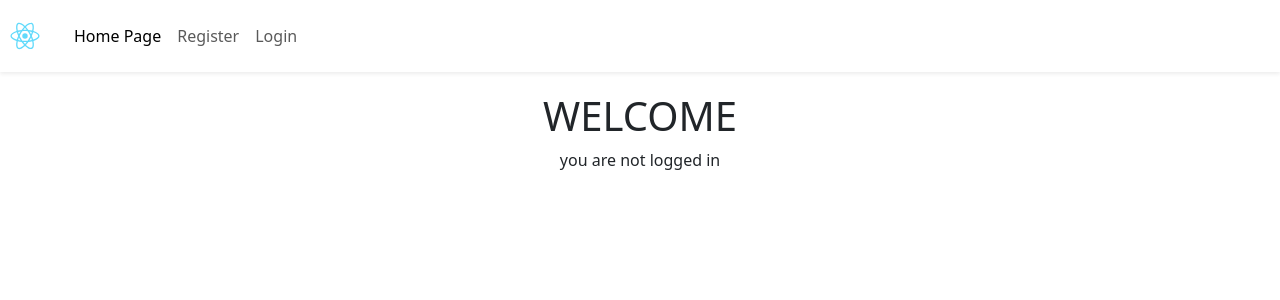
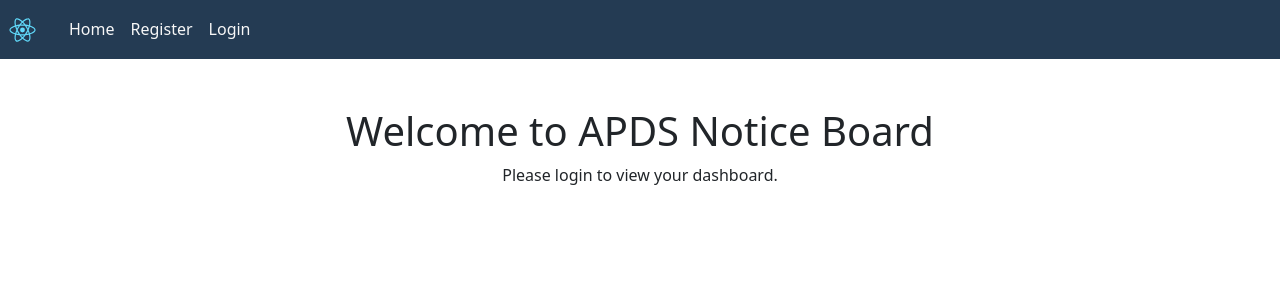
Before and after one commit to APDS-POE-MRJL/APDS-POE, a React (Create React App) app in the folder frontend/: page / in a window 1280 px wide. Shown: the top 300 px of the page. Built offline with nearby package versions, Linux system fonts and the light colour scheme.

Commit message:
frontend updated

```diff
--- a/frontend/src/App.css
+++ b/frontend/src/App.css
@@ -1,38 +1,60 @@
-.App {
-  text-align: center;
+/* General layout and typography */
+body {
+  font-family: 'Roboto', sans-serif;
+  background-color: #f7f7f7;
+  color: #333;
 }
 
-.App-logo {
-  height: 40vmin;
-  pointer-events: none;
+h1, h2 {
+  color: #243B53;
 }
 
-@media (prefers-reduced-motion: no-preference) {
-  .App-logo {
-    animation: App-logo-spin infinite 20s linear;
-  }
+.container {
+  margin-top: 40px;
 }
 
-.App-header {
-  background-color: #282c34;
-  min-height: 100vh;
-  display: flex;
-  flex-direction: column;
-  align-items: center;
-  justify-content: center;
-  font-size: calc(10px + 2vmin);
-  color: white;
+/* Navbar styling */
+.navbar {
+  background-color: #243B53;
 }
 
-.App-link {
-  color: #61dafb;
+.nav-link {
+  color: #f7f7f7 !important;
+  font-weight: 500;
 }
 
-@keyframes App-logo-spin {
-  from {
-    transform: rotate(0deg);
-  }
-  to {
-    transform: rotate(360deg);
-  }
+.nav-link:hover {
+  color: #38A1DB !important;
 }
+
+.navbar-brand img {
+  width: 45px;
+}
+
+/* Card and button styling */
+.card {
+  border: none;
+}
+
+.btn-primary {
+  background-color: #38A1DB;
+  border-color: #38A1DB;
+}
+
+.btn-primary:hover {
+  background-color: #2D8CBA;
+}
+
+/* Form styles */
+.form-control {
+  border-radius: 0.25rem;
+}
+
+.text-danger {
+  font-size: 0.9rem;
+}
+
+/* Table styling */
+.table-hover tbody tr:hover {
+  background-color: #f1f1f1;
+}
--- a/frontend/src/App.js
+++ b/frontend/src/App.js
@@ -1,5 +1,6 @@
 import './App.css';
 import React from "react";
+import 'react-toastify/dist/ReactToastify.css';
 import { Route, Routes } from "react-router-dom";
 
 import Navbar from "./components/navbar.js"
--- a/frontend/src/components/homepage.js
+++ b/frontend/src/components/homepage.js
@@ -1,28 +1,15 @@
 import React from 'react';
-
-// This is the home page, we will do a check to see if the user has a auth key to see if they get the corresponding details
 
 const HomePage = () => {
   const jwt = localStorage.getItem('JWT');
   const name = localStorage.getItem('name');
 
   return (
-    <div style={styles.container}>
-      <h1>WELCOME {jwt && name ? name : ''}</h1>
-      {!jwt && !name && <p>you are not logged in</p>}
+    <div className="container text-center mt-5">
+      <h1>Welcome {jwt && name ? name : 'to APDS Notice Board'}</h1>
+      {!jwt && !name && <p>Please login to view your dashboard.</p>}
     </div>
   );
 };
 
-const styles = {
-  container: {
-    display: 'flex',
-    flexDirection: 'column',
-    alignItems: 'center',
-    justifyContent: 'flex-start',
-    height: '100vh',
-    paddingTop: '20px',
-  },
-};
-
 export default HomePage;
--- a/frontend/src/components/login.js
+++ b/frontend/src/components/login.js
@@ -1,5 +1,5 @@
 import React, { useState, useEffect } from "react";
-import { useNavigate, useLocation } from "react-router-dom"; // Import useLocation
+import { useNavigate, useLocation } from "react-router-dom";
 import "bootstrap/dist/css/bootstrap.min.css";
 
 export default function Login() {
@@ -10,15 +10,15 @@ export default function Login() {
   });
 
   const navigate = useNavigate();
-  const location = useLocation(); // Get the location object
+  const location = useLocation();
 
-  // Use useEffect to check if there is state passed from the Register component
+  // Check if there is state passed from the Register component
   useEffect(() => {
     if (location.state) {
       const { userName, accountNumber } = location.state;
       window.alert(`Registration Successful!\nYour username: ${userName}\nYour account number: ${accountNumber}`);
     }
-  }, [location.state]); // Only run when the location state changes
+  }, [location.state]);
 
   function updateForm(value) {
     setForm(prev => ({ ...prev, ...value }));
@@ -27,13 +27,11 @@ export default function Login() {
   async function onSubmit(e) {
     e.preventDefault();
 
+    try {
       const response = await fetch(`${process.env.REACT_APP_API_URL}/user/login`, {
         method: "POST",
         headers: { "Content-Type": "application/json" },
         body: JSON.stringify(form),
-    }).catch(error => {
-      window.alert("Login failed: " + error);
-      return;
       });
 
       if (!response.ok) {
@@ -46,12 +44,20 @@ export default function Login() {
 
       window.alert("Authentication successful!");
 
+      // Store token and account number in local storage
       localStorage.setItem("JWT", token);
       localStorage.setItem("accountNumber", accountNumber);
 
+      // Reset form
       setForm({ userName: "", password: "", accountNumber: "" });
+
+      // Navigate to the home page and refresh
       navigate("/");
       window.location.reload();
+
+    } catch (error) {
+      window.alert("Login failed: " + error.message);
+    }
   }
 
   return (
--- a/frontend/src/components/navbar.js
+++ b/frontend/src/components/navbar.js
@@ -1,7 +1,7 @@
 import React from "react";
 import logo from "../logo.svg";
+import { NavLink } from "react-router-dom";
 import "bootstrap/dist/css/bootstrap.min.css";
-import { NavLink, useHistory } from "react-router-dom";
 
 export default function Navbar() {
   const jwt = localStorage.getItem('JWT');
@@ -14,33 +14,33 @@ export default function Navbar() {
   };
 
   return (
-    <div>
-      <nav className="navbar navbar-expand-lg navbar-light bg-white shadow-sm">
+    <nav className="navbar navbar-expand-lg navbar-dark">
       <NavLink className="navbar-brand" to="/">
-          <img style={{ width: "50px" }} src={logo} alt="Logo" />
+        <img src={logo} alt="Logo" />
       </NavLink>
-        <div className="navbar" id="navbarSupportedContent">
+      <div className="navbar-collapse">
         <ul className="navbar-nav ml-auto">
-            <NavLink className="nav-link" to="/">
-              Home Page
-            </NavLink>
+          <li className="nav-item">
+            <NavLink className="nav-link" to="/">Home</NavLink>
+          </li>
           {!jwt && !name ? (
             <>
-                <NavLink className="nav-link" to="/register">
-                  Register
-                </NavLink>
-                <NavLink className="nav-link" to="/login">
-                  Login
-                </NavLink>
+              <li className="nav-item">
+                <NavLink className="nav-link" to="/register">Register</NavLink>
+              </li>
+              <li className="nav-item">
+                <NavLink className="nav-link" to="/login">Login</NavLink>
+              </li>
             </>
           ) : (
-              <button className="nav-link btn" onClick={handleSignOut}>
+            <li className="nav-item">
+              <button className="nav-link btn btn-link" onClick={handleSignOut}>
                 Sign Out
               </button>
+            </li>
           )}
         </ul>
       </div>
     </nav>
-    </div>
   );
 }
--- a/frontend/src/components/register.js
+++ b/frontend/src/components/register.js
@@ -37,7 +37,7 @@ export default function Register() {
     if (value.password !== undefined && !passwordRegex.test(value.password)) {
       setErrors(prevErrors => ({
         ...prevErrors,
-        password: "Password must have uppercase, lowercase, number, and special character."
+        password: "Password must include uppercase, lowercase, number, and special character."
       }));
     } else {
       setErrors(prevErrors => ({ ...prevErrors, password: "" }));
@@ -56,11 +56,19 @@ export default function Register() {
   }
 
   function hasErrors() {
-    return errors.name || errors.password || errors.idNumber || !form.name || !form.password || !form.idNumber;
+    return (
+      errors.name ||
+      errors.password ||
+      errors.idNumber ||
+      !form.name ||
+      !form.password ||
+      !form.idNumber
+    );
   }
 
   async function onSubmit(e) {
     e.preventDefault();
+
     if (hasErrors()) {
       window.alert("Please correct the errors before submitting.");
       return;
@@ -68,7 +76,9 @@ export default function Register() {
 
     // Auto-generate the username and account number here
     const autoGeneratedUsername = `user${Math.floor(100000 + Math.random() * 900000)}`;
-    const autoGeneratedAccountNumber = String(Math.floor(1000000000 + Math.random() * 9000000000));
+    const autoGeneratedAccountNumber = String(
+      Math.floor(1000000000 + Math.random() * 9000000000)
+    );
 
     const newPerson = {
       ...form,
@@ -76,29 +86,28 @@ export default function Register() {
       accountNumber: autoGeneratedAccountNumber
     };
 
-    await fetch(`${process.env.REACT_APP_API_URL}/user/signup`, {
+    try {
+      const response = await fetch(`${process.env.REACT_APP_API_URL}/user/signup`, {
         method: "POST",
         headers: { "Content-Type": "application/json" },
-      body: JSON.stringify(newPerson),
-    })
-      .then(response => {
-        if (response.ok) {
-          return response.json(); // Wait for the response data
-        } else {
+        body: JSON.stringify(newPerson)
+      });
+
+      if (!response.ok) {
         throw new Error("Registration failed. Please try again.");
       }
-      })
-      .then(data => {
-        // Assuming the server returns the created user with their details
-        if (data) {
+
+      const data = await response.json();
+
+      // Display the success message
       window.alert(`Registration successful!\nYour username: ${data.userName}\nYour account number: ${data.accountNumber}`);
-          // Navigate to login page after successful registration
+
+      // Navigate to login page with state
       navigate("/login", { state: { userName: data.userName, accountNumber: data.accountNumber } });
+
+    } catch (error) {
+      window.alert(error.message);
     }
-      })
-      .catch(error => {
-        window.alert(error.message);
-      });
   }
 
   return (
```
Also changed, not shown: frontend/src/components/postList.js (+4 -5 lines). Lines whose indentation alone changed are shown as unchanged.
